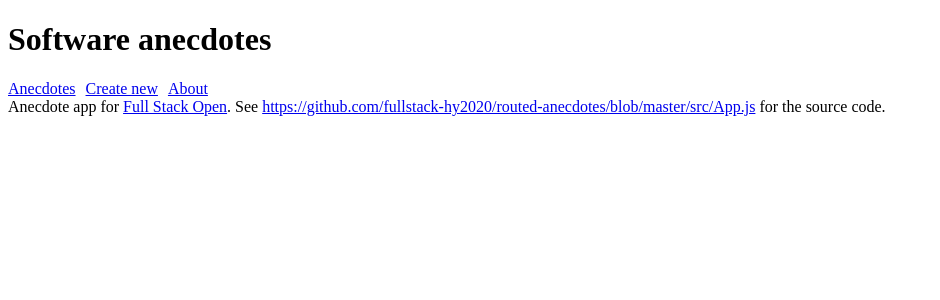
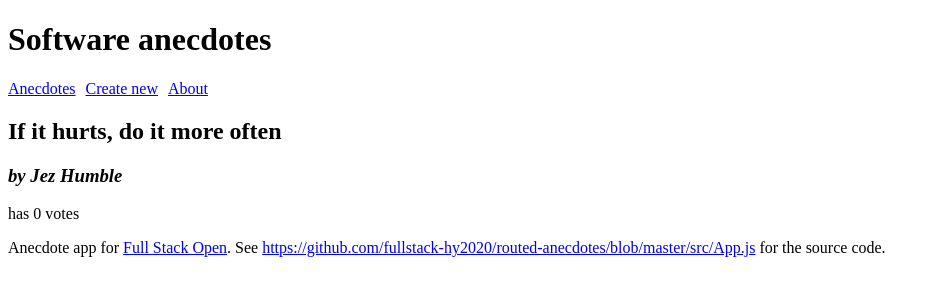
Before and after one commit to rheikkinen/fullstack-course, a React (Vite) app in the folder part7/routed-anecdotes/: page /anecdotes/1 in a window 1280 px wide. Shown: the top 300 px of the page, without its empty margins (0-940 px from the left). Built offline with nearby package versions, Linux system fonts and the light colour scheme.

Commit message:
Create a view for a single anecdote
Exercise 7.2

```diff
--- a/part7/routed-anecdotes/src/App.jsx
+++ b/part7/routed-anecdotes/src/App.jsx
@@ -4,7 +4,8 @@
 import About from './components/About'
 import CreateNew from './components/CreateNew'
 import Footer from './components/Footer'
-import { Route, Routes } from 'react-router-dom'
+import { Route, Routes, useMatch } from 'react-router-dom'
+import Anecdote from './components/Anecdote'
 
 
 const App = () => {
@@ -46,6 +47,11 @@
     setAnecdotes(anecdotes.map(a => a.id === id ? voted : a))
   }
 
+  const match = useMatch('/anecdotes/:id')
+  const anecdote = match
+    ? anecdoteById(Number(match.params.id))
+    : null
+
   return (
     <div>
       <h1>Software anecdotes</h1>
@@ -53,6 +59,7 @@
 
       <Routes>
         <Route path='/' element={<AnecdoteList anecdotes={anecdotes} />} />
+        <Route path='/anecdotes/:id' element={<Anecdote anecdote={anecdote} />}/>
         <Route path='/create' element={<CreateNew addNew={addNew} />} />
         <Route path='/about' element={<About />} />
       </Routes>
--- /dev/null
+++ b/part7/routed-anecdotes/src/components/Anecdote.jsx
@@ -0,0 +1,17 @@
+const Anecdote = ({ anecdote }) => {
+  return (
+    <div>
+      <h2>{anecdote.content}</h2>
+      {anecdote.author &&
+        <h3>
+          <em>
+            by {anecdote.author}
+          </em>
+        </h3>
+      }
+      <p>has {anecdote.votes} votes</p>
+    </div>
+  )
+}
+
+export default Anecdote
--- a/part7/routed-anecdotes/src/components/AnecdoteList.jsx
+++ b/part7/routed-anecdotes/src/components/AnecdoteList.jsx
@@ -1,8 +1,14 @@
+import { Link } from 'react-router-dom'
+
 const AnecdoteList = ({ anecdotes }) => (
   <div>
     <h2>Anecdotes</h2>
     <ul>
-      {anecdotes.map(anecdote => <li key={anecdote.id} >{anecdote.content}</li>)}
+      {anecdotes.map(anecdote =>
+        <li key={anecdote.id} >
+          <Link to={`/anecdotes/${anecdote.id}`}>{anecdote.content}</Link>
+        </li>)
+      }
     </ul>
   </div>
 )
```
